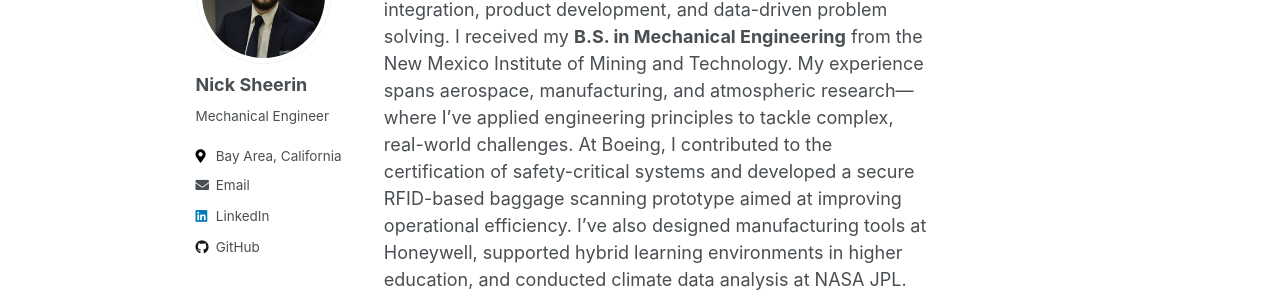
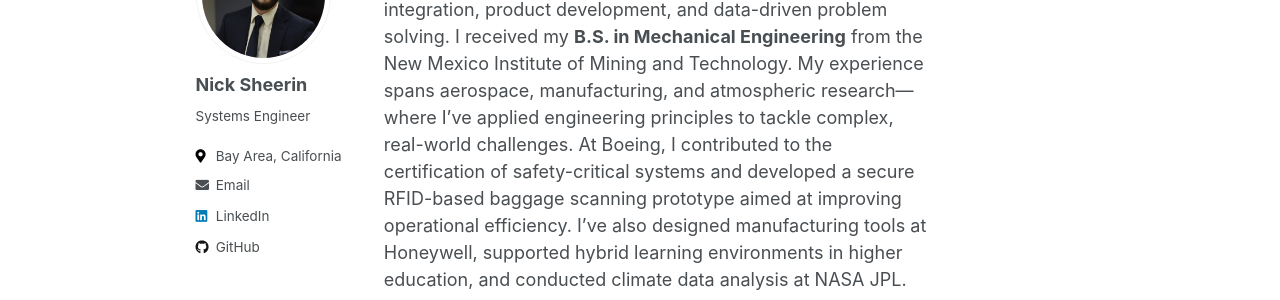
Before and after one commit to nicksheerin/nick_sheerin, a Jekyll site: the page built from _pages/about.md, in a window 1280 px wide. Shown: the part 191-491 px from the top of the page. Built offline with Jekyll 4.4.1, drawn with Linux system fonts in a browser that asks for light colours.

Commit message:
Updated _config

```diff
--- a/_config.yml
+++ b/_config.yml
@@ -10,7 +10,7 @@ locale                   : "en-US"
 title                    : "Nick Sheerin"
 title_separator          : "-"
 name                     : &name "Nick Sheerin"
-description              : &description "Mechanical Engineer"
+description              : &description "Systems Engineer"
 url                      : https://nicksheerin.github.io # the base hostname & protocol for your site e.g. "https://mmistakes.github.io"
 baseurl                  : "/nick_sheerin" # the subpath of your site, e.g. "/blog"
 repository               : "nick_sheerin/nicksheerin.github.io"
@@ -86,7 +86,7 @@ analytics:
 author:
   name             : "Nick Sheerin"
   avatar           : "nw_headshot.jpg"
-  bio              : "Mechanical Engineer"
+  bio              : "Systems Engineer"
   location         : "Bay Area, California"
   employer         :
   pubmed           :
```
